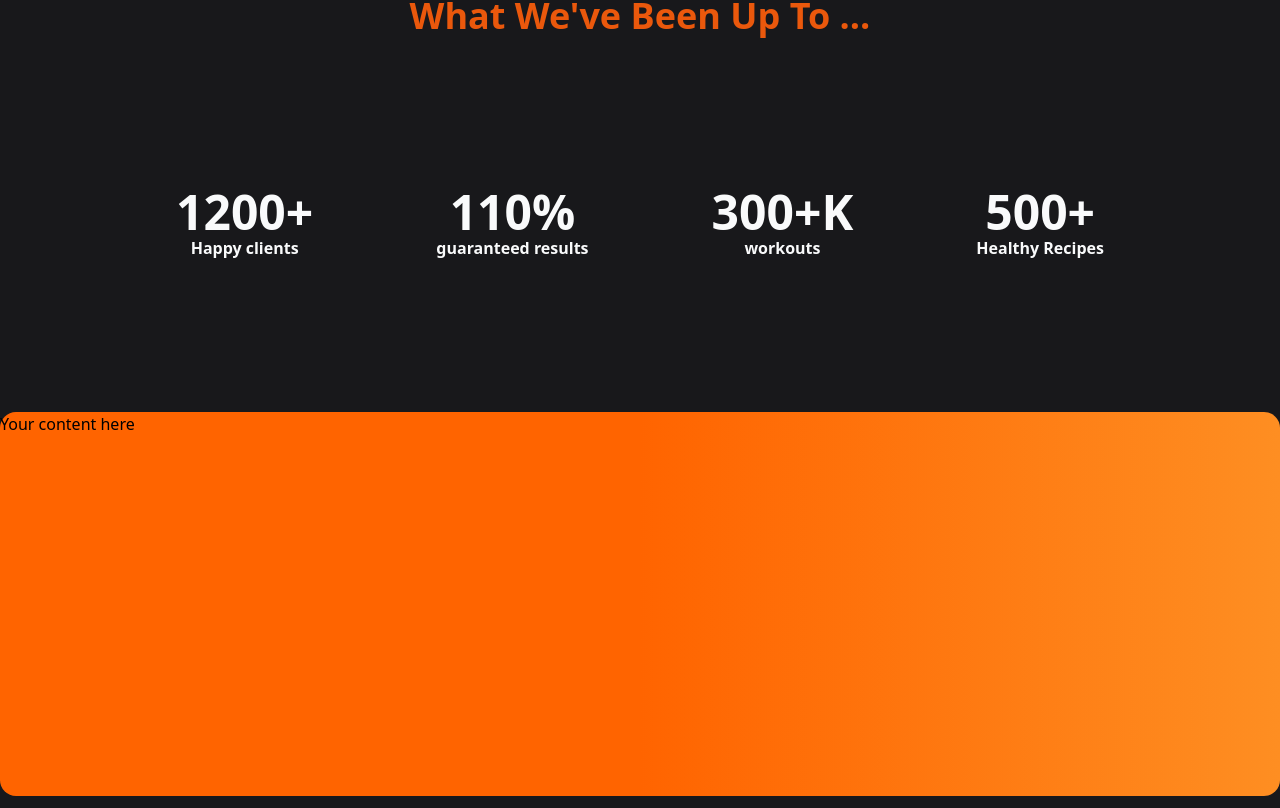
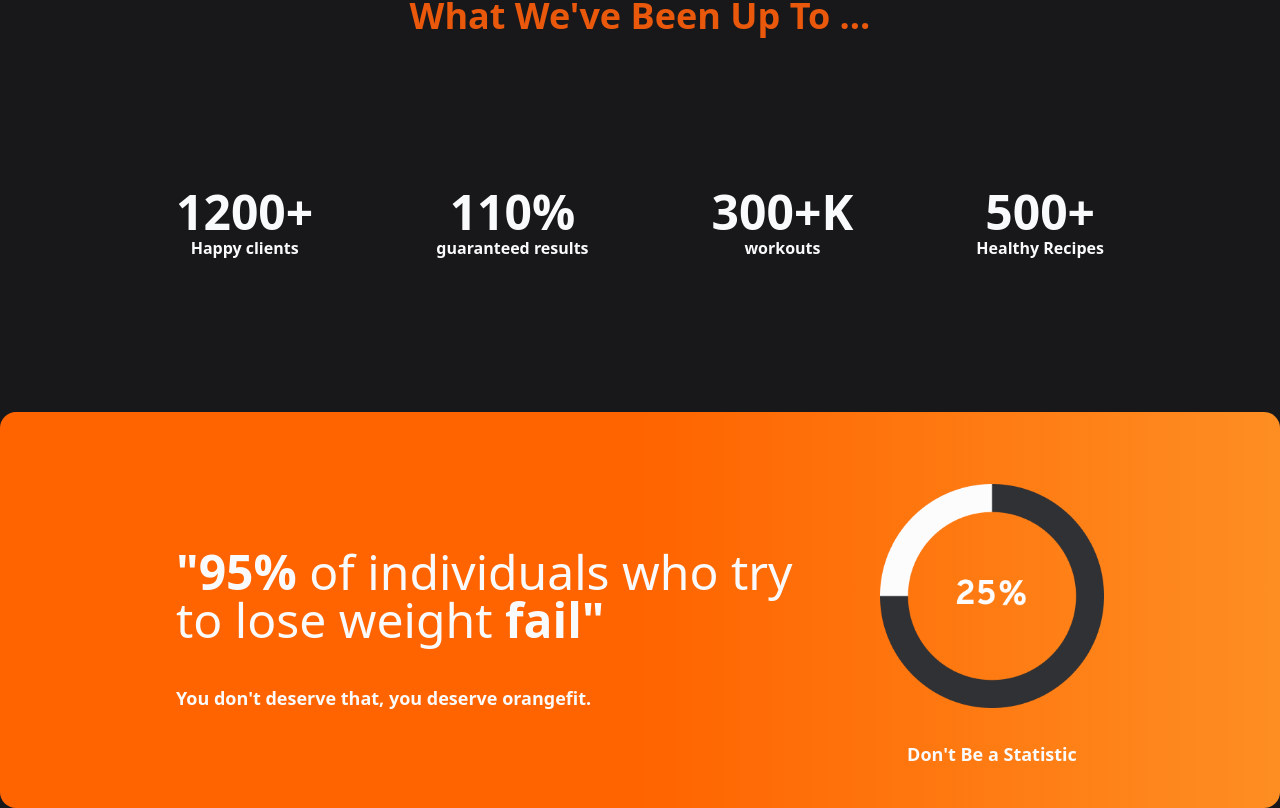
Before and after one commit to Mohammad-Shaar/orangefit, a React (Vite) app: page / in a window 1280 px wide. Shown: the part 681-1489 px from the top of the page. Built offline with nearby package versions, Linux system fonts and the light colour scheme.

Commit message:
working on Quote Section

```diff
--- a/src/Components/Main/Quote/Quote.jsx
+++ /dev/null
@@ -1,9 +0,0 @@
-const Quote = () => {
-  return (
-    <div className="rounded-2xl h-96 bg-gradient-to-r from-[#FF6400] via-[#FF6400] to-[#FE8E22]">
-      Your content here
-    </div>
-  );
-};
-
-export default Quote;
--- /dev/null
+++ b/src/Components/Main/QuoteSction/Quote.jsx
@@ -0,0 +1,28 @@
+import Frame from "../../../assets/Frame.png";
+
+const Quote = () => {
+  return (
+    <section className="rounded-2xl bg-gradient-to-r from-[#FF6400] via-[#FF6400] to-[#FE8E22]">
+      <div className="container flex items-center justify-between mx-auto p-6 py-10 text-gray-50">
+        <div>
+          <p className="text-5xl my-10">
+            <span className="font-bold">"95%</span> of individuals who try
+            <br />
+            to lose weight <span className="font-bold">fail"</span>
+          </p>
+          <p className="font-semibold text-lg">
+            You don't deserve that, you deserve orangefit.
+          </p>
+        </div>
+        <div className="flex flex-col items-center">
+          <div className="w-56 my-8">
+            <img src={Frame} />
+          </div>
+          <p className="font-semibold text-lg">Don't Be a Statistic</p>
+        </div>
+      </div>
+    </section>
+  );
+};
+
+export default Quote;
--- a/src/Pages/Home.jsx
+++ b/src/Pages/Home.jsx
@@ -1,5 +1,5 @@
 import Header from "../Components/Header/Header";
-import Quote from "../Components/Main/Quote/quote";
+import Quote from "../Components/Main/QuoteSction/Quote";
 import Results from "../Components/Main/ResultsSction/Results";
 
 const Home = () => {
```
Also changed, not shown: src/assets/Frame.png (added).
